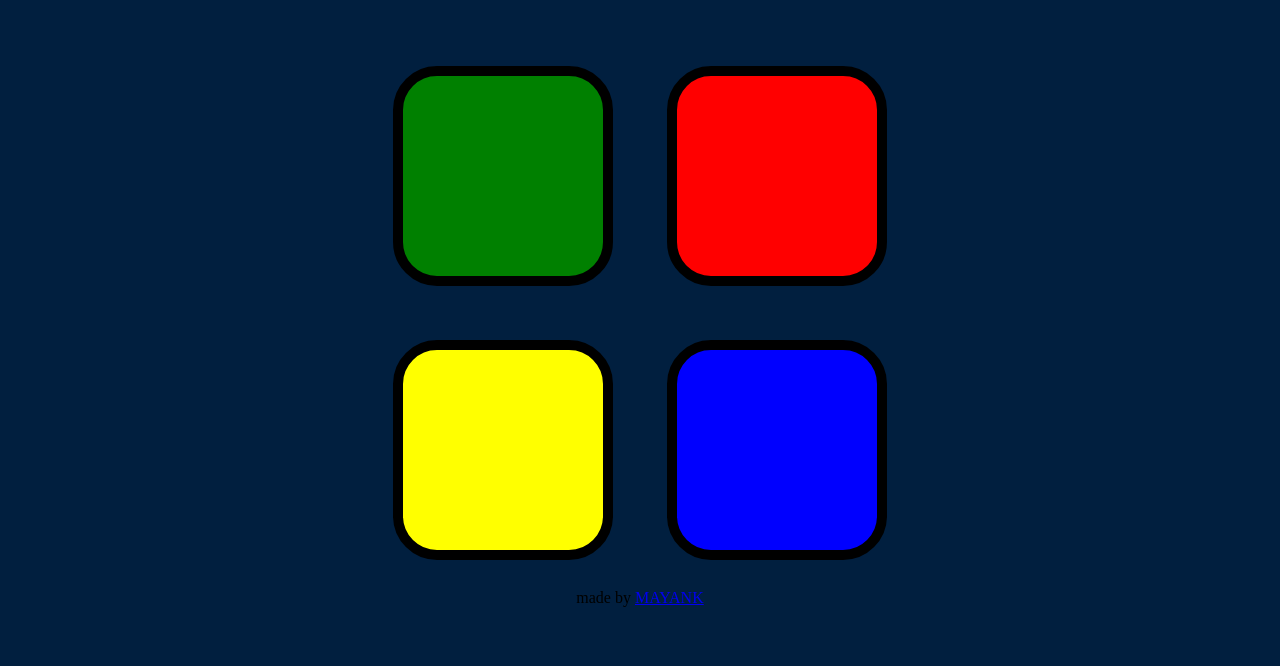
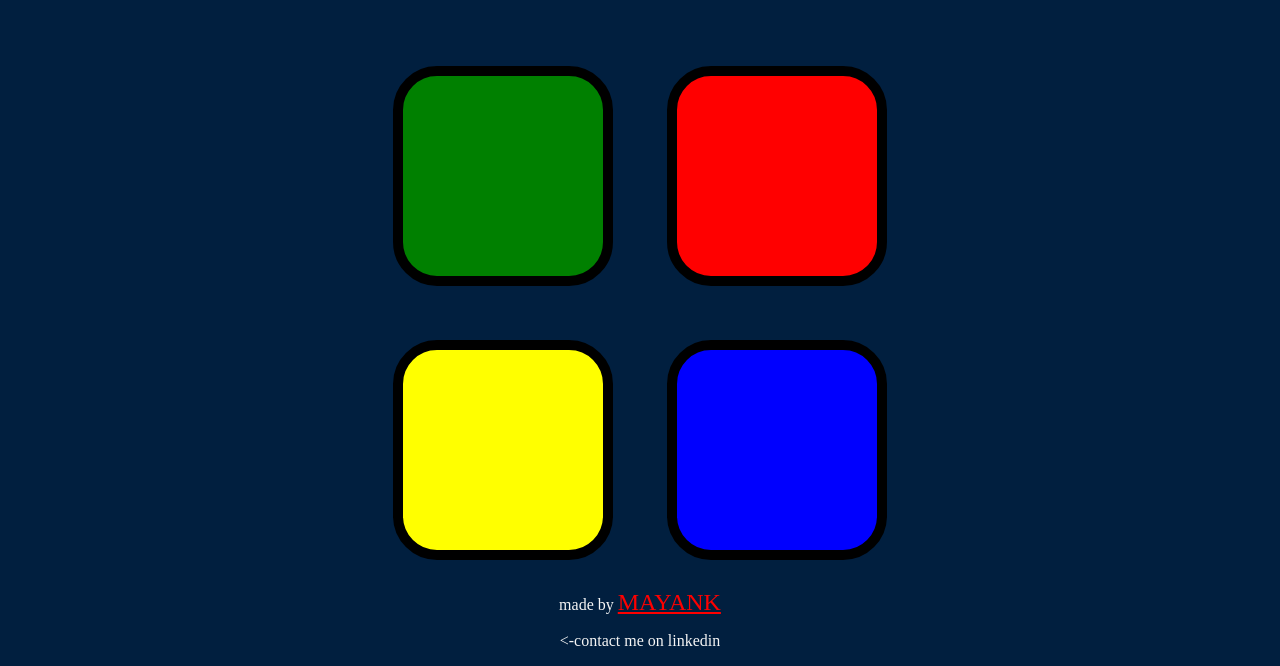
Before and after one commit to mayank4code/Simon-Game, a plain HTML site: page index.html in a window 1280 px wide. Shown: the part 245-911 px from the top of the page. Before the commit the page ends 860 px from the top, so only its background shows below. Drawn offline with nearby package versions, Linux system fonts and the light colour scheme.

Commit message:
contact Updated

```diff
--- a/index.html
+++ b/index.html
@@ -32,5 +32,7 @@
     <script src="https://ajax.googleapis.com/ajax/libs/jquery/3.6.3/jquery.min.js"></script>
     <script src="index.js" charset="UTF-8"></script>
 </body>
-<footer>made by <a href="https://www.linkedin.com/in/mayank-yadav-0803b2200">MAYANK</a></footer>
+<footer>made by <a href="https://www.linkedin.com/in/mayank-yadav-0803b2200">MAYANK</a>
+<p><-contact me on linkedin</p>
+</footer>
 </html>
--- a/style.css
+++ b/style.css
@@ -51,3 +51,11 @@ body {
     background-color: red;
     opacity: 0.8;
 }
+footer {
+    color: whitesmoke;
+    font-size: 1rem;
+}
+footer a {
+    color: red;
+    font-size: 1.5rem;
+}
```
